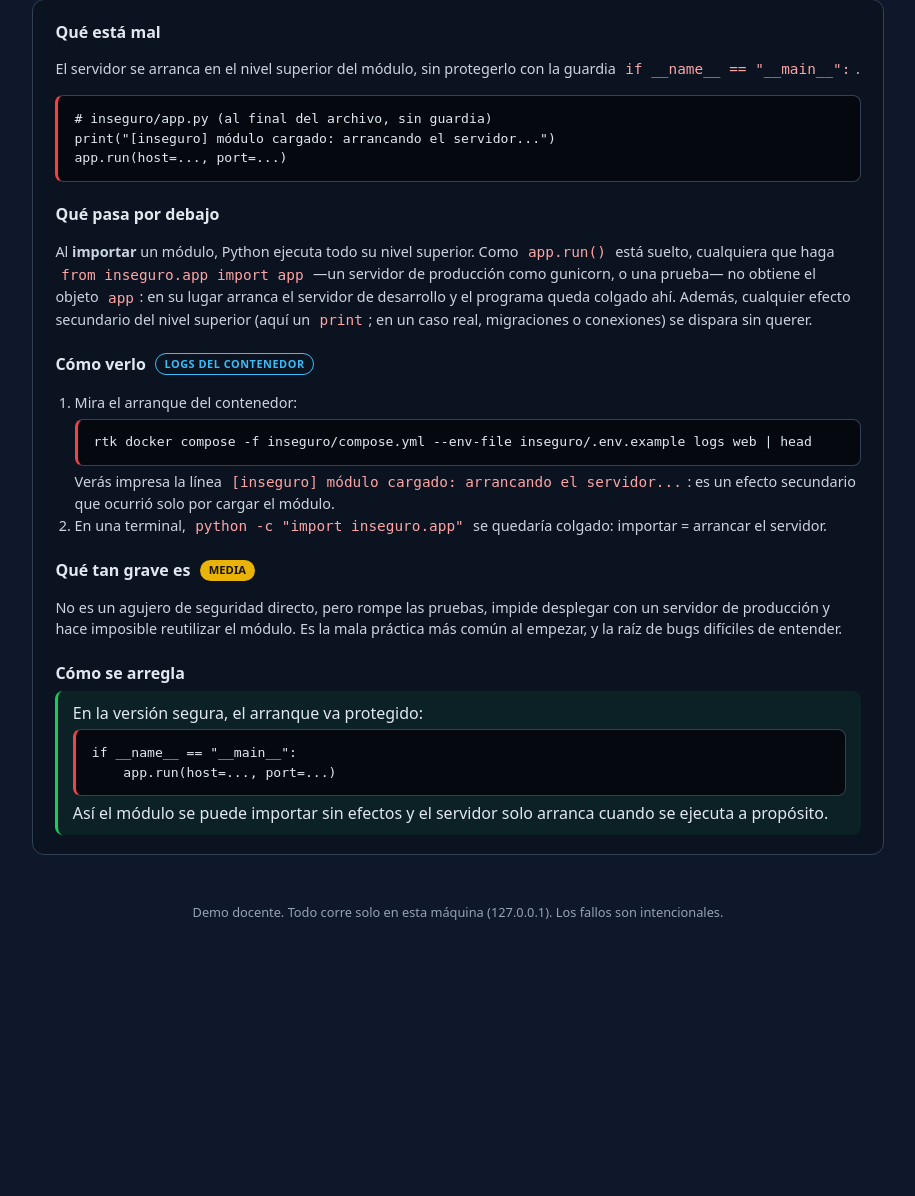
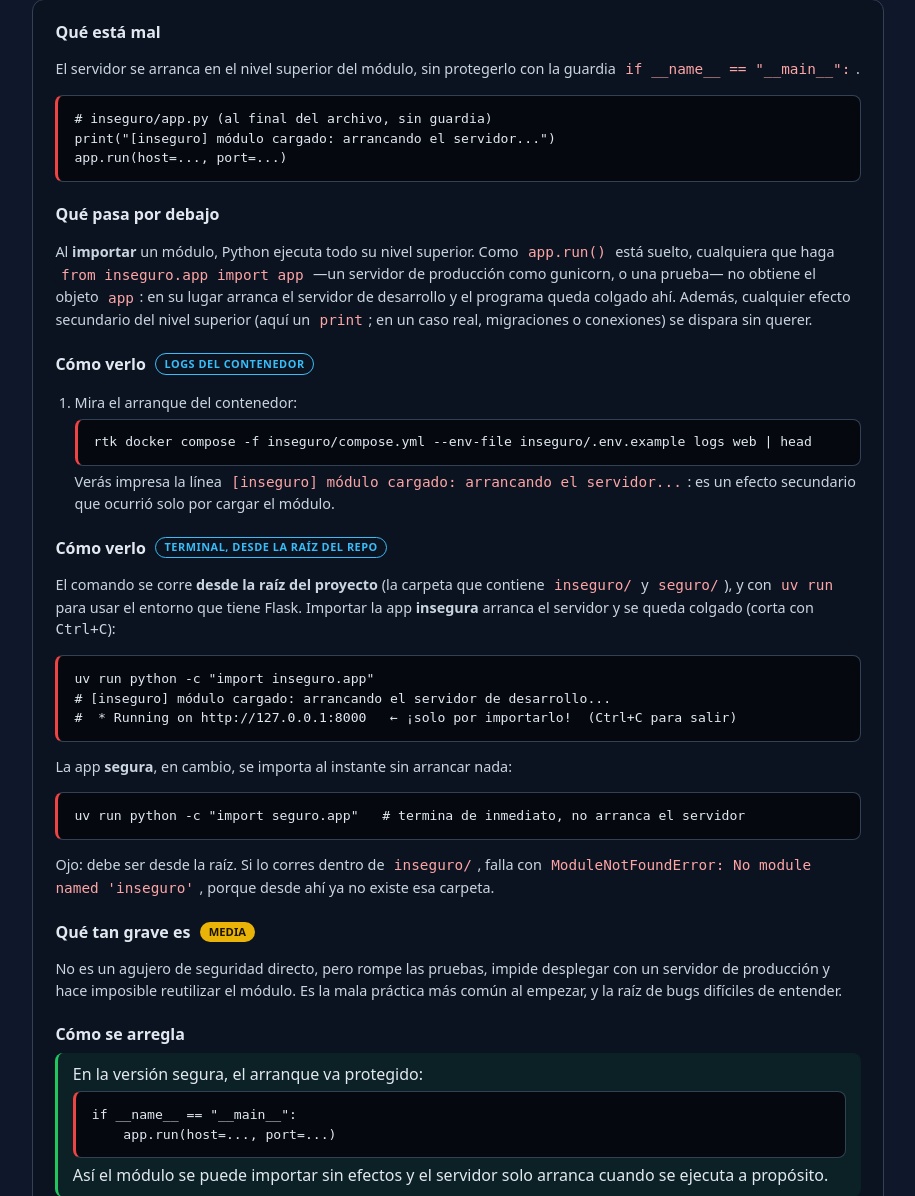
Before and after one commit to JuanMa594/Vulnerabilidades_MalasPracticasFrecuentes, a Flask app: page /v01 in a window 1280 px wide. Shown: the part 274-1470 px from the top of the page, without its empty margins (182-1097 px from the left). Before the commit the page ends 1194 px from the top, so only its background shows below. Run offline with Flask 3, Linux system fonts and the light colour scheme; some libraries are stand-ins or nearby versions.

Commit message:
Aclara en V01 desde dónde se corre el comando de import
La página de V01 ahora indica que "import inseguro.app" se ejecuta desde la raíz
del repo y con uv run, muestra el contraste con "import seguro.app" (que no
arranca el servidor) y avisa del ModuleNotFoundError si se corre desde dentro de
inseguro/.

Co-Authored-By: Claude Opus 4.8 <noreply@anthropic.com>

```diff
--- a/inseguro/templates/v01.html
+++ b/inseguro/templates/v01.html
@@ -32,9 +32,21 @@ app.run(host=..., port=...)</pre>{% endraw %}
       {% raw %}<pre class="codigo-bloque">rtk docker compose -f inseguro/compose.yml --env-file inseguro/.env.example logs web | head</pre>{% endraw %}
       Verás impresa la línea <code>[inseguro] módulo cargado: arrancando el servidor...</code>: es
       un efecto secundario que ocurrió solo por cargar el módulo.</li>
-    <li>En una terminal, <code>python -c "import inseguro.app"</code> se quedaría colgado: importar
-      = arrancar el servidor.</li>
   </ol>
+
+  <h3>Cómo verlo <span class="donde">terminal, desde la raíz del repo</span></h3>
+  <p>El comando se corre <strong>desde la raíz del proyecto</strong> (la carpeta que contiene
+  <code>inseguro/</code> y <code>seguro/</code>), y con <code>uv run</code> para usar el entorno que
+  tiene Flask. Importar la app <strong>insegura</strong> arranca el servidor y se queda colgado
+  (corta con <kbd>Ctrl+C</kbd>):</p>
+  {% raw %}<pre class="codigo-bloque">uv run python -c "import inseguro.app"
+# [inseguro] módulo cargado: arrancando el servidor de desarrollo...
+#  * Running on http://127.0.0.1:8000   ← ¡solo por importarlo!  (Ctrl+C para salir)</pre>{% endraw %}
+  <p>La app <strong>segura</strong>, en cambio, se importa al instante sin arrancar nada:</p>
+  {% raw %}<pre class="codigo-bloque">uv run python -c "import seguro.app"   # termina de inmediato, no arranca el servidor</pre>{% endraw %}
+  <p class="nota">Ojo: debe ser desde la raíz. Si lo corres dentro de <code>inseguro/</code>, falla
+  con <code>ModuleNotFoundError: No module named 'inseguro'</code>, porque desde ahí ya no existe esa
+  carpeta.</p>
 
   <h3>Qué tan grave es <span class="sev sev-media">Media</span></h3>
   <p>No es un agujero de seguridad directo, pero rompe las pruebas, impide desplegar con un servidor
```
Also changed, not shown: seguro/templates/v01.html (+14 -2 lines).
